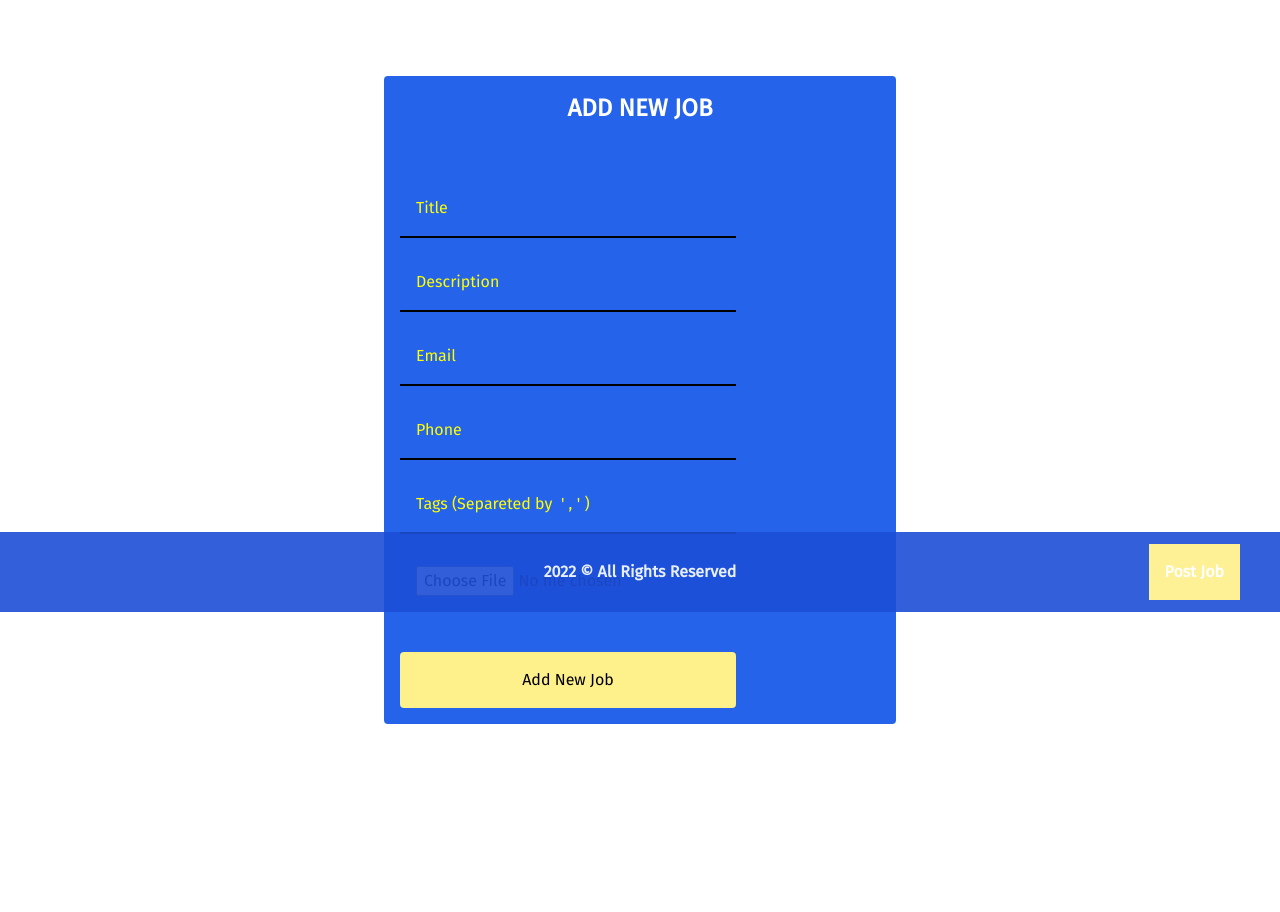
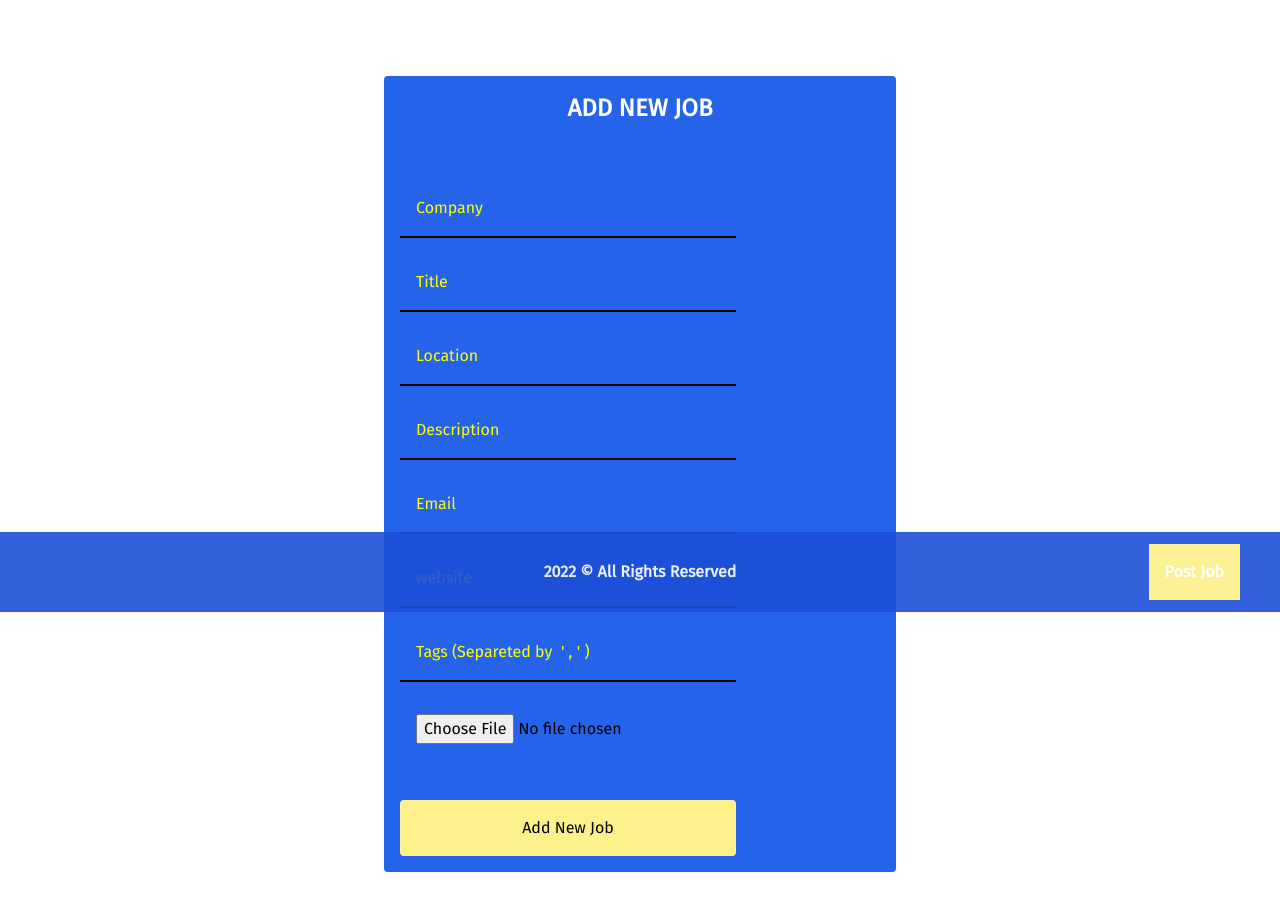
Before and after one commit to Djolen/PyJobs, a Flask app: page /jobs/create in a window 1280 px wide. Shown: the part 188-1100 px from the top of the page. Before the commit the page ends 912 px from the top, so only its background shows below. Run offline with Flask 2, Linux system fonts and the light colour scheme; some libraries are stand-ins or nearby versions.

Commit message:
db udpate

```diff
--- a/app.py
+++ b/app.py
@@ -26,11 +26,21 @@ migrate = Migrate(app,db)
 class Job(db.Model):
     id = db.Column(db.Integer, primary_key = True)
     title = db.Column(db.String(50), nullable=False)
+    company = db.Column(db.String(50), nullable=False)
+    location = db.Column(db.String(50), nullable=False)
     description = db.Column(db.String(255), nullable=False)
-    email = db.Column(db.String(100), nullable=False, unique = True)
-    phone = db.Column(db.String(20), nullable=False)
+    email = db.Column(db.String(100), nullable=False)
+    website = db.Column(db.String(20), nullable=False)
     tags = db.Column(db.String(100), nullable=False)
     filename = db.Column(db.String(200))
+    creater_at = db.Column(db.DateTime, default=datetime.now)
+
+
+class User(db.Model):
+    id = db.Column(db.Integer,  primary_key = True)
+    name  = db.Column(db.String(50), nullable=False)
+    email = db.Column(db.String(50), nullable=False, unique = True)
+    password = db.Column(db.String(50), nullable=False)
     creater_at = db.Column(db.DateTime, default=datetime.now)
 ##########################################################
 
@@ -43,9 +53,9 @@ def index(page_num):
     if 'tag' in request.args:
         tag = request.args['tag']
         search = "%{}%".format(tag)
-        jobs = Job.query.filter(Job.tags.like(search)).paginate(per_page=1, page=1, error_out=True)
+        jobs = Job.query.filter(Job.tags.like(search)).paginate(per_page=10, page=1, error_out=True)
         return render_template('index.html', jobs = jobs)
-    jobs = Job.query.order_by(Job.creater_at.desc()).paginate(per_page=1, page=page_num, error_out=True)
+    jobs = Job.query.order_by(Job.creater_at.desc()).paginate(per_page=10, page=page_num, error_out=True)
     return render_template('index.html', jobs = jobs)
 
 #CREATE
@@ -61,13 +71,15 @@ def add():
     if form.validate_on_submit() and request.method == 'POST':
         file = form.file.data # First grab the file
         title = form.title.data
+        company = form.company.data
+        location = form.location.data
+        website = form.website.data
+        tags = form.tags.data
         email = form.email.data
-        tags = form.tags.data
-        phone = form.phone.data
         description = form.description.data
         file.save(os.path.join(os.path.abspath(os.path.dirname(__file__)),app.config['UPLOAD_FOLDER'],secure_filename(file.filename)))
         filename =  secure_filename(file.filename)
-        newJob = Job(title=title,description=description,email=email,phone=phone,tags=tags,filename=filename)
+        newJob = Job(title=title,description=description,website=website,company=company,location=location, email=email,tags=tags,filename=filename)
         db.session.add(newJob)
         db.session.commit()
 
@@ -93,13 +105,15 @@ def edit():
         id = request.form['id']
         job = Job.query.filter_by(id=id).first()
         title = job.title
+        company = job.company
+        location =job.location
         description = job.description
         email = job.email
-        phone = job.phone
+        website = job.website
         tags = job.tags
         file = job.filename
         return render_template('edit.html', form = form, id=id, title= title, description = description,
-    email = email, phone = phone, tags = tags, file =file)
+    company=company,location=location, email = email, website = website, tags = tags, file =file)
 
 #UPDATE
 @app.route("/jobs/update", methods = ['GET','POST'])
@@ -108,11 +122,12 @@ def update():
     if form.validate_on_submit() and request.method == 'POST':
         id = form.jobid.data
         job = Job.query.get(id)
-
+        company = form.company.data
+        location = form.location.data
         title = form.title.data
         email = form.email.data
         tags = form.tags.data
-        phone = form.phone.data
+        website = form.website.data
         description = form.description.data
         if form.file.data:
             file = form.file.data
@@ -122,9 +137,11 @@ def update():
 
 
         job.title = title
+        job.company = company
+        job.location = location
         job.email = email
         job.tags = tags
-        job.phone = phone
+        job.website = website
         job.description = description
 
         db.session.commit()
@@ -140,6 +157,13 @@ def show(id):
     return render_template("show.html", job=job)
 
 
+###########USER ROUYES
+@app.route("/user/register")
+def createUser():
+    return render_template("user/register")
+
+
+
 @app.errorhandler(404)
 def page_not_found(e):
     return render_template("error/404.html"),404
--- a/forms.py
+++ b/forms.py
@@ -2,18 +2,22 @@ from flask_wtf import FlaskForm
 from wtforms import FileField, validators, StringField, EmailField
 
 class CreateJobForm(FlaskForm):
+    company= StringField("company", [validators.InputRequired()], render_kw={"placeholder": "Company"})
     title = StringField("title", [validators.InputRequired()] ,render_kw={"placeholder": "Title"})
+    location= StringField("location", [validators.InputRequired()], render_kw={"placeholder": "Location"})
     description= StringField("description", [validators.InputRequired()], render_kw={"placeholder": "Description"})
     email = EmailField("email",[validators.InputRequired()], render_kw={"placeholder": "Email"})
-    phone = StringField("phone",[validators.InputRequired()], render_kw={"placeholder": "Phone"})
+    website = StringField("website",[validators.InputRequired()], render_kw={"placeholder": "website"})
     tags = StringField("tags",[validators.InputRequired()], render_kw={"placeholder": "Tags (Separeted by  ' , ' )"})
     file = FileField('file',[validators.InputRequired()])
 
 class EditJobForm(FlaskForm):
     jobid = StringField('jobid')
     title = StringField("title")
+    company= StringField("company")
+    location= StringField("location")
     description= StringField("description")
     email = EmailField("email")
-    phone = StringField("phone")
+    website = StringField("website")
     tags = StringField("tags")
     file = FileField('file')
--- a/templates/create.html
+++ b/templates/create.html
@@ -10,10 +10,12 @@
     <h1 class="text-white font-bold text-2xl mb-12 self-center uppercase"> Add new job </h1>
     <form action="/jobs/add" method="POST" enctype="multipart/form-data" class="flex flex-col justify-start" autocomplete="off">
         {{form.hidden_tag()}}
+        {{form.company(class_='p-4 my-2')}}
         {{form.title(class_='p-4 my-2')}}
+        {{form.location(class_='p-4 my-2')}}
         {{form.description(class_='p-4 my-2')}}
         {{form.email(class_='p-4 my-2')}}
-        {{form.phone(class_='p-4 my-2')}}
+        {{form.website(class_='p-4 my-2')}}
         {{form.tags(class_='p-4 my-2')}}
         {{form.file(class_='p-4 my-2')}}
         <button type="submit" class="bg-yellow-200 rounded p-4 hover:opacity-[95%] mt-8"> Add New Job </button>
--- a/templates/edit.html
+++ b/templates/edit.html
@@ -9,10 +9,12 @@
     <form action="/jobs/update" method="POST" enctype="multipart/form-data" class="flex flex-col justify-start" autocomplete="off">
         {{form.hidden_tag()}}
         {{form.jobid(value=id, hidden = 'True')}}
+        {{form.company(class_='p-4 my-2', value = company )}}
         {{form.title(class_='p-4 my-2', value = title )}}
+        {{form.location(class_='p-4 my-2', value = location )}}
         {{form.description(class_='p-4 my-2', value = description)}}
-        {{form.email(class_='p-4 my-2', value = email )}}
-        {{form.phone(class_='p-4 my-2', value = phone)}}
+        {{form.website(class_='p-4 my-2', value = website )}}
+        {{form.email(class_='p-4 my-2', value = email)}}
         {{form.tags(class_='p-4 my-2', value = tags)}}
         {{form.file(class_='p-4 my-2')}}
         <img src="/static/logos/{{file}}" alt="" srcset="" class="h-[50px] w-[50px]">
--- a/templates/index.html
+++ b/templates/index.html
@@ -19,8 +19,9 @@
             <div class="flex flex-col justify-between">
                 <div class="flex flex-col mb-12">
                     <a href="/jobs/{{ job.id }}">
-                        <h1 class="text-2xl font-bold"> {{ job.title }}</h1>
+                        <h1 class="text-2xl font-bold"> <span class="font-bold"> {{ job.company }}:  </span> {{ job.title }}</h1>
                     </a>
+                    <p class="mb-1 text-sm">Location: {{ job.location }}</p>
                     <p> {{job.description}} </p>
                 </div>
                 <div class="flex">
--- a/templates/show.html
+++ b/templates/show.html
@@ -8,10 +8,11 @@
 
     <div class="flex flex-col items-center justify-center bg-blue-600 w-4/5 p-4 rounded mx-auto my-20 md:w-2/5">
         <img src="/static/logos/{{job.filename}}" class="mb-4" alt="">
-        <h1 class="text-white mb-4"> Title: {{ job.title }} </h1>
+        <h1 class="text-white "> <span class="font-bold"> {{ job.company }}:  </span> {{ job.title }} </h1>
+        <h1 class="text-yellow-200 mb-4">Location: {{ job.location }}</h1>
         <p class="text-white text-sm mb-12 self-start"> Description: {{ job.description }} </p>
         <p class="self-start text-white"> Contact email: {{ job.email }}</p>
-        <p class="self-start text-white mb-8"> Contact phone: {{ job.phone }}</p>
+        <p class="self-start text-white mb-8"> Website: {{ job.website }}</p>
 
 
         <div class="flex self-start mb-8">
```
Also changed, not shown: migrations/versions/434dba144b62_.py (added, +30 -0 lines), migrations/versions/704cf14515d9_.py (added, +42 -0 lines).
